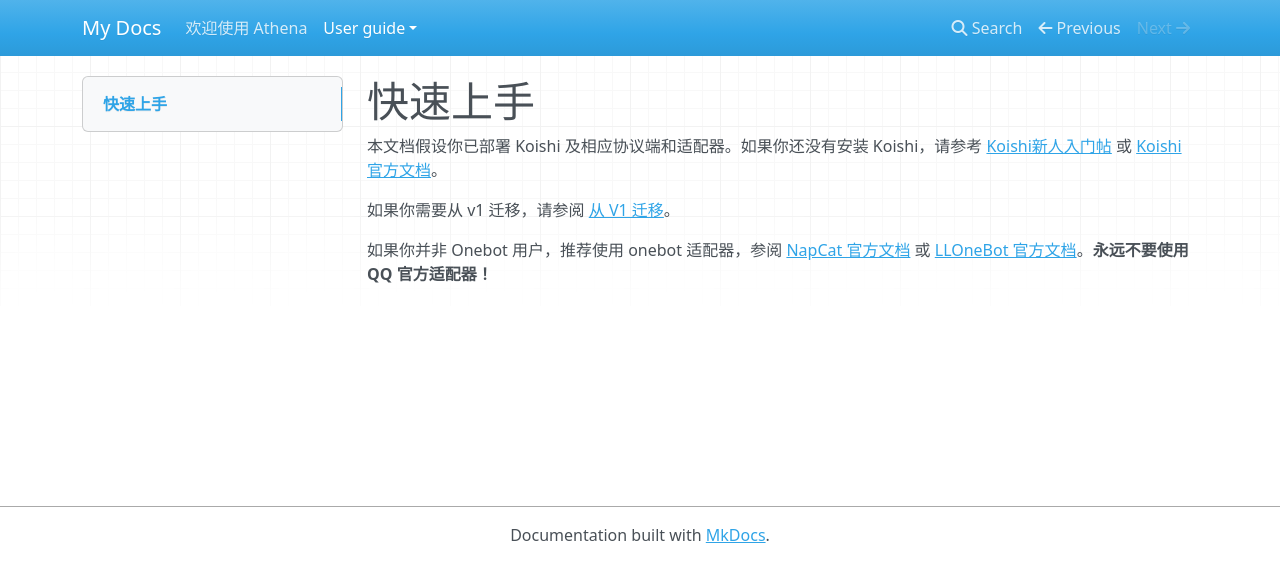
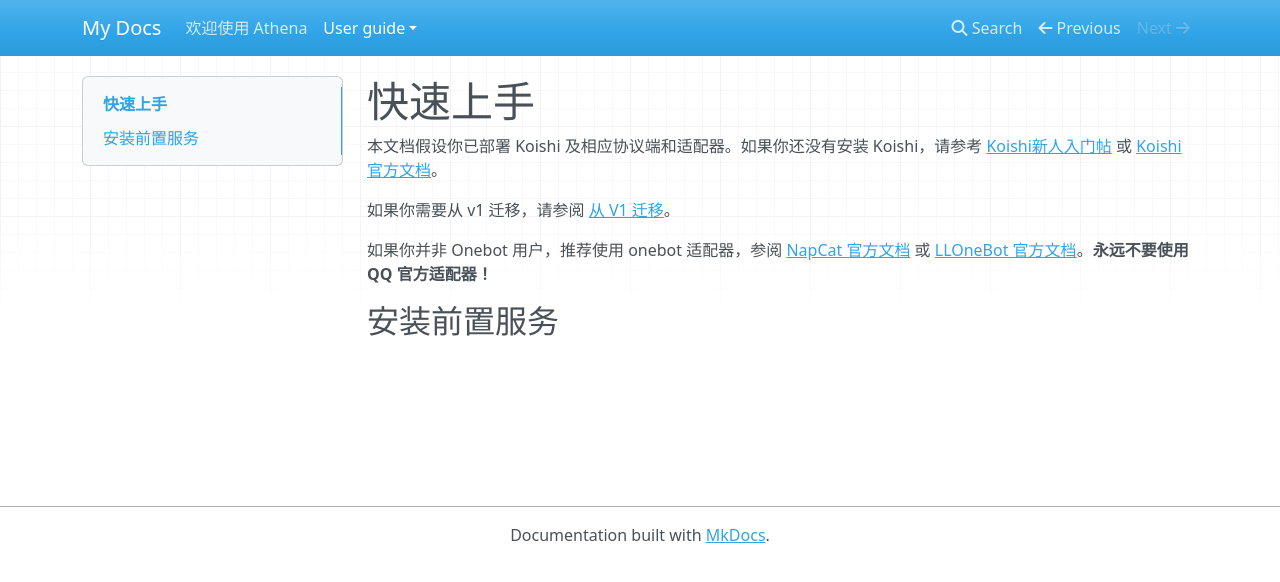
Before and after one commit to HydroGest/AthenaDocsNG, an MkDocs documentation site: the page built from docs/user-guide/getting-started.md.md, in a window 1280 px wide. Shown: the top 582 px of the page. Built offline with MkDocs 1.6.1, drawn with Linux system fonts in a browser that asks for light colours; nearby versions of some CDN libraries.

Commit message:
docs/user-guide/getting-started.md.md updated from https://stackedit.cn/

```diff
--- a/docs/user-guide/getting-started.md.md
+++ b/docs/user-guide/getting-started.md.md
@@ -6,6 +6,10 @@
 如果你需要从 v1 迁移，请参阅 [从 V1 迁移](migrate-from-v1)。
 
 如果你并非 Onebot 用户，推荐使用 onebot 适配器，参阅 [NapCat 官方文档](https://napneko.pages.dev/) 或 [LLOneBot 官方文档](https://llonebot.github.io/zh-CN/)。**永远不要使用 QQ 官方适配器！**
+
+## 安装前置服务
+
+
 <!--stackedit_data:
-eyJoaXN0b3J5IjpbLTU1OTEwMzM0XX0=
+eyJoaXN0b3J5IjpbLTEzNDE5ODAzODNdfQ==
 -->
```
